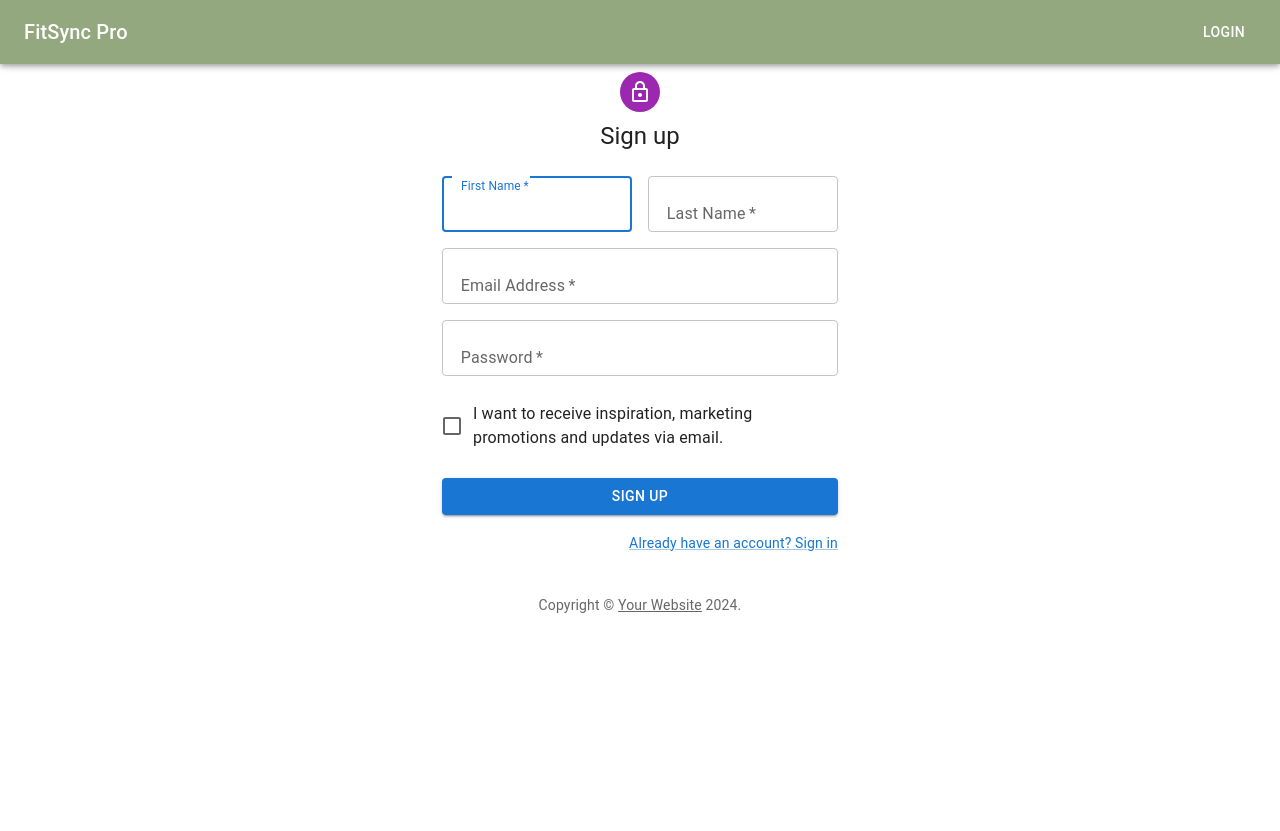
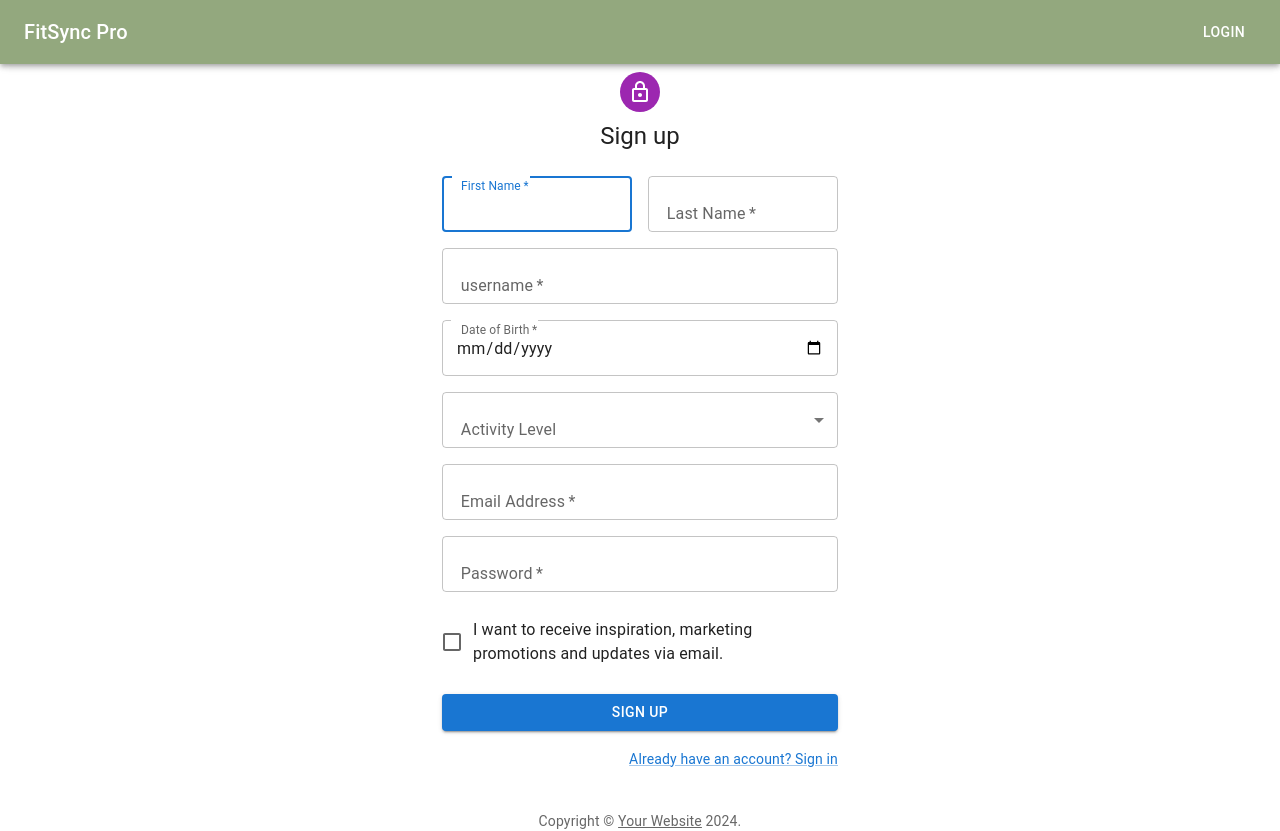
Before and after one commit to dgomie/fitsync-pro, a React (Vite) app in the folder client/: page /signUp in a window 1280 px wide. Before the commit the page ends 800 px from the top, so only its background shows below. Built offline with nearby package versions, Linux system fonts and the light colour scheme.

Commit message:
Added username, date of birth and activity level in the registration page

```diff
--- a/client/src/components/SignUp.jsx
+++ b/client/src/components/SignUp.jsx
@@ -12,6 +12,10 @@ import LockOutlinedIcon from '@mui/icons-material/LockOutlined';
 import Typography from '@mui/material/Typography';
 import Container from '@mui/material/Container';
 import { createTheme, ThemeProvider } from '@mui/material/styles';
+import FormControl from '@mui/material/FormControl';
+import InputLabel from '@mui/material/InputLabel';
+import Select from '@mui/material/Select';
+import MenuItem from '@mui/material/MenuItem';
 
 function Copyright(props) {
   return (
@@ -36,6 +40,7 @@ export default function SignUp() {
     console.log({
       email: data.get('email'),
       password: data.get('password'),
+      username: data.get('username')
     });
   };
 
@@ -46,18 +51,23 @@ export default function SignUp() {
         <Box
           sx={{
             marginTop: 8,
-            display: 'flex',
-            flexDirection: 'column',
-            alignItems: 'center',
+            display: "flex",
+            flexDirection: "column",
+            alignItems: "center",
           }}
         >
-          <Avatar sx={{ m: 1, bgcolor: 'secondary.main' }}>
+          <Avatar sx={{ m: 1, bgcolor: "secondary.main" }}>
             <LockOutlinedIcon />
           </Avatar>
           <Typography component="h1" variant="h5">
             Sign up
           </Typography>
-          <Box component="form" noValidate onSubmit={handleSubmit} sx={{ mt: 3 }}>
+          <Box
+            component="form"
+            noValidate
+            onSubmit={handleSubmit}
+            sx={{ mt: 3 }}
+          >
             <Grid container spacing={2}>
               <Grid item xs={12} sm={6}>
                 <TextField
@@ -84,6 +94,47 @@ export default function SignUp() {
                 <TextField
                   required
                   fullWidth
+                  id="username"
+                  label="username"
+                  name="username"
+                  autoComplete="username"
+                />
+              </Grid>
+              <Grid item xs={12}>
+                <TextField
+                  required
+                  fullWidth
+                  id="dateOfBirth"
+                  label="Date of Birth"
+                  name="dateOfBirth"
+                  type="date"
+                  InputLabelProps={{
+                    shrink: true,
+                  }}
+                />
+              </Grid>
+              <Grid item xs={12}>
+                <FormControl fullWidth>
+                  <InputLabel id="activity-level-label">
+                    Activity Level
+                  </InputLabel>
+                  <Select
+                    labelId="activity-level-label"
+                    id="activityLevel"
+                    name="activityLevel"
+                    defaultValue=""
+                  >
+                    <MenuItem value="">Select</MenuItem>
+                    <MenuItem value="very active">Very Active</MenuItem>
+                    <MenuItem value="active">Active</MenuItem>
+                    <MenuItem value="sedentary">Sedentary</MenuItem>
+                  </Select>
+                </FormControl>
+              </Grid>
+              <Grid item xs={12}>
+                <TextField
+                  required
+                  fullWidth
                   id="email"
                   label="Email Address"
                   name="email"
@@ -103,7 +154,9 @@ export default function SignUp() {
               </Grid>
               <Grid item xs={12}>
                 <FormControlLabel
-                  control={<Checkbox value="allowExtraEmails" color="primary" />}
+                  control={
+                    <Checkbox value="allowExtraEmails" color="primary" />
+                  }
                   label="I want to receive inspiration, marketing promotions and updates via email."
                 />
               </Grid>
```
